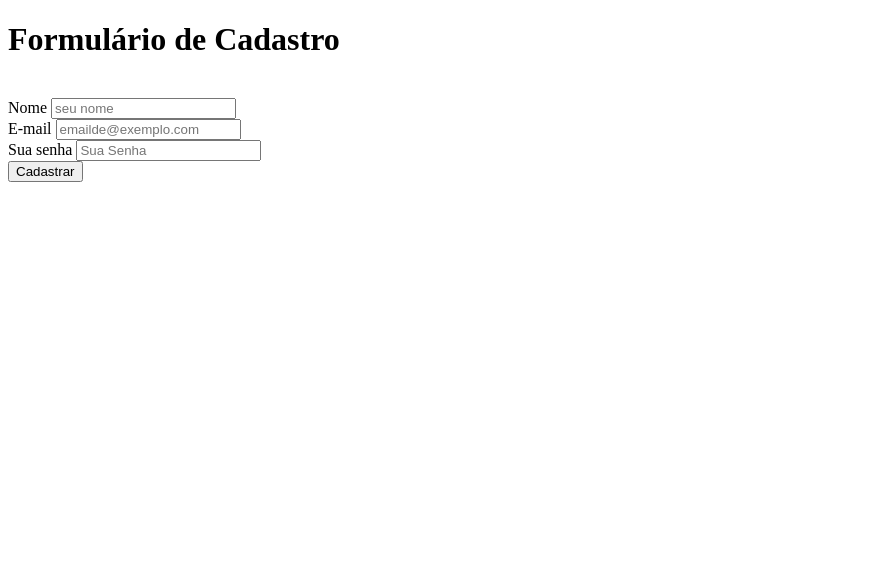
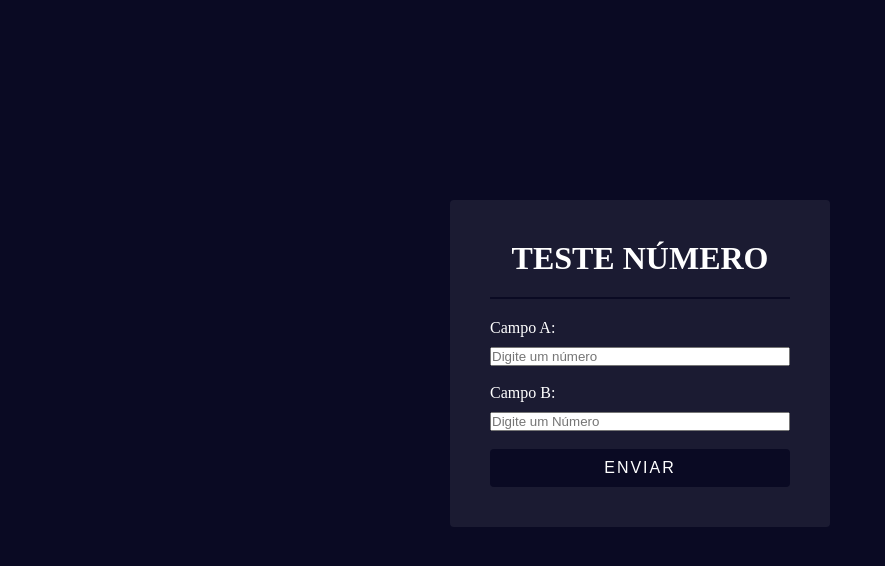
Before and after one commit to ViniciusCssHtml/curso_ebac_frontend, a plain HTML site: page index.html in a window 1280 px wide. Shown: the whole page, without its empty margins (0-885 px from the left). Drawn offline with Linux system fonts and the light colour scheme.

Commit message:
layout de formulário pronto

```diff
--- a/index.html
+++ b/index.html
@@ -5,22 +5,25 @@
   <meta charset="UTF-8">
   <meta http-equiv="X-UA-Compatible" content="IE=edge">
   <meta name="viewport" content="width=device-width, initial-scale=1.0">
-  <title>Módulo 3 exercício</title>
+  <link rel="stylesheet" href="./style.css">
+  <title>Exercício-html-js </title>
 </head>
 
 <body>
-  <h1>Formulário de Cadastro</h1>
-  <br>
-  <label for="text">Nome</label>
-  <input type="text" placeholder="seu nome">
-  <br>
-  <label for="email">E-mail</label>
-  <input id="email" placeholder="emailde@exemplo.com">
-  <br>
-  <label for="text">Sua senha</label>
-  <input type="password" placeholder="Sua Senha">
-  <br>
-  <button type="submit">Cadastrar</button>
+  <main>
+    <div class="formulário">
+      <form>
+        <h1>TESTE NÚMERO</h1>
+        <label for="text" class="campo a">Campo A:</label>
+        <input type="number" placeholder="Digite um número" required>
+        <br>
+        <label for="text" class="campo">Campo B:</label>
+        <input type="number" placeholder="Digite um Número" required>
+        <br>
+        <button class="botao" type="submit">enviar</button>
+      </form>
+    </div>
+  </main>
 
 
 
--- /dev/null
+++ b/style.css
@@ -0,0 +1,56 @@
+body {
+  background-color: #0a0a23;
+  margin: 0 auto;
+  display: grid;
+  justify-content: center;
+  font-family: "poppins";
+}
+form,
+label,
+input,
+h1 {
+  margin: 0px;
+  padding: 0px;
+}
+form {
+  margin-top: 200px;
+  background-color: #1b1b32;
+  width: 300px;
+  padding: 40px;
+  display: grid;
+  border-radius: 4px;
+  color: #fff;
+}
+
+h1 {
+  text-align: center;
+}
+
+.botao {
+  background-color: #0a0a23;
+  color: #fff;
+  padding: 10px;
+  border: none;
+  border-radius: 4px;
+  font-size: 16px;
+  text-transform: uppercase;
+  letter-spacing: 2px;
+  cursor: pointer;
+  display: block;
+}
+.botao:hover {
+  background-color: #1313235b;
+}
+
+.campo {
+  padding-bottom: 10px;
+  margin-right: 20px;
+}
+.a {
+  padding-top: 20px;
+}
+
+h1 {
+  padding-bottom: 20px;
+  border-bottom: 2px solid #0a0a23;
+}
```
